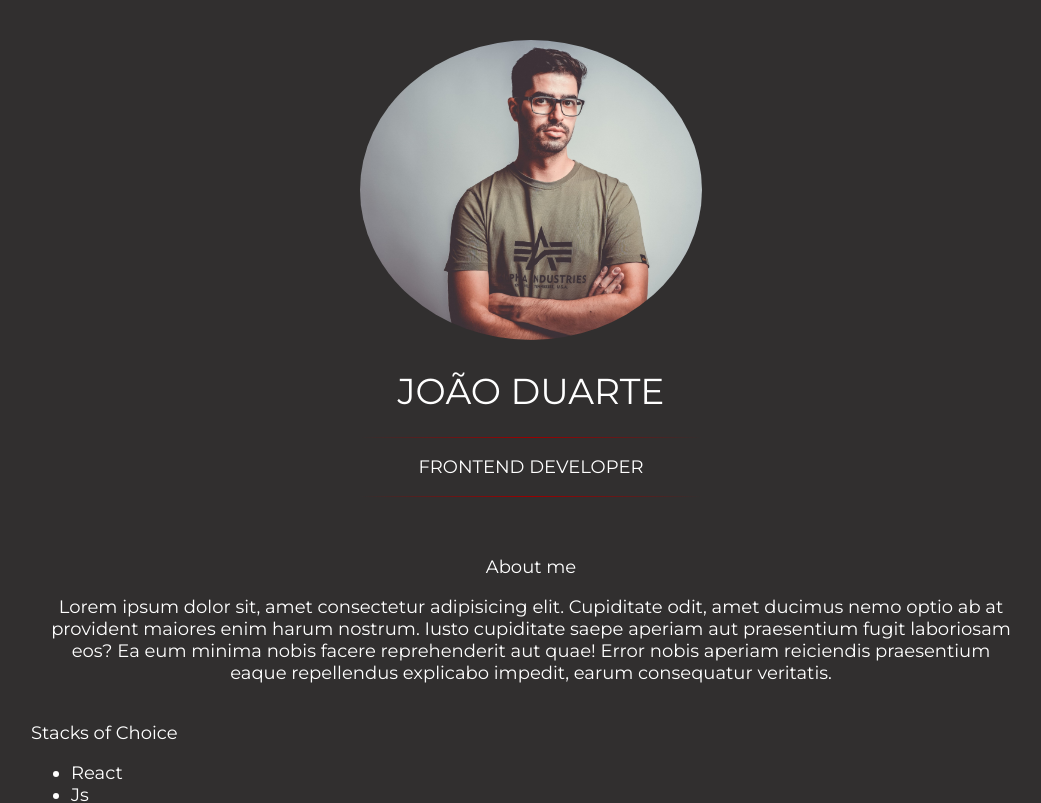
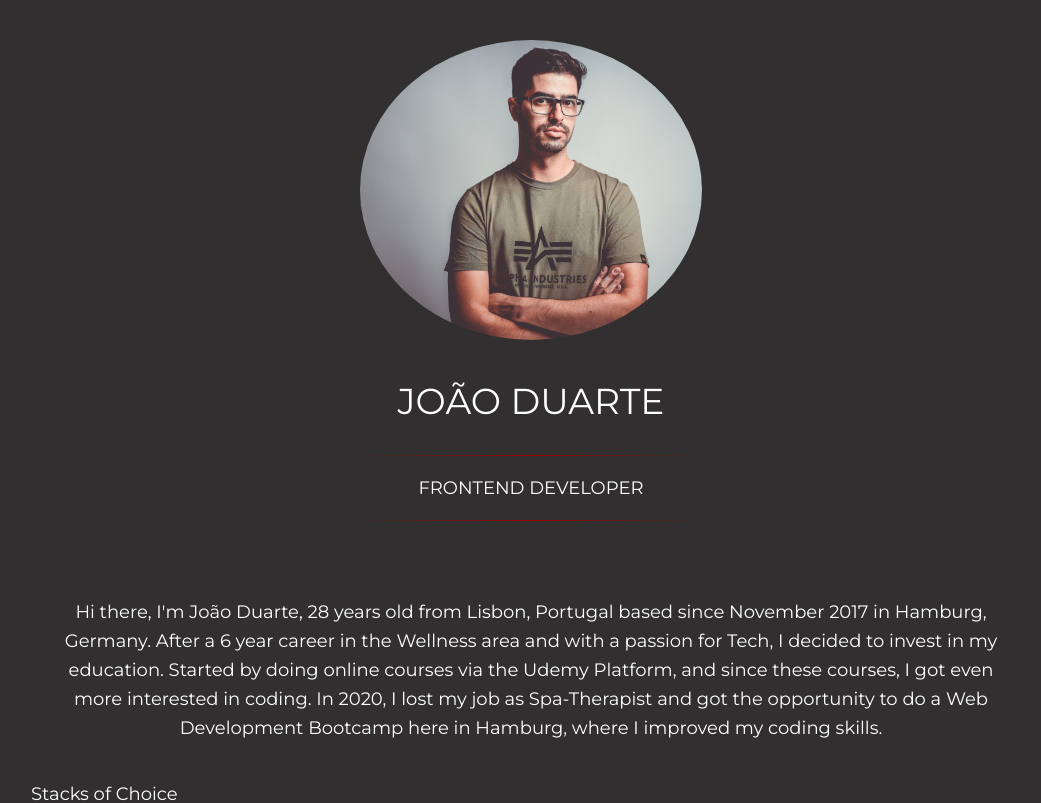
Before and after one commit to Joao17Duarte/react-personal-website, a React (Create React App) app: page / in a window 1280 px wide. Shown: the top 803 px of the page, without its empty margins (109-1150 px from the left). Built offline with nearby package versions, Linux system fonts and the light colour scheme.

Commit message:
Add about me text

```diff
--- a/src/components/GlobalStyle/GlobalStyle.js
+++ b/src/components/GlobalStyle/GlobalStyle.js
@@ -11,6 +11,7 @@ body {
   background-color: #312f2f;
   color:white;
   max-width: 1000px;
+  line-height: 1.6;
 }
 
 .vertical-timeline-element-content {
--- a/src/components/HeroSection/HeroSection.js
+++ b/src/components/HeroSection/HeroSection.js
@@ -16,8 +16,8 @@ export default function HeroSection() {
         </div>
       </HeroPic>
       <AboutMe>
-            About me
-            <p>Lorem ipsum dolor sit, amet consectetur adipisicing elit. Cupiditate odit, amet ducimus nemo optio ab at provident maiores enim harum nostrum. Iusto cupiditate saepe aperiam aut praesentium fugit laboriosam eos? Ea eum minima nobis facere reprehenderit aut quae! Error nobis aperiam reiciendis praesentium eaque repellendus explicabo impedit, earum consequatur veritatis.</p>
+
+            <p>Hi there, I'm João Duarte, 28 years old from Lisbon, Portugal based since November 2017 in Hamburg, Germany. After a 6 year career in the Wellness area and with a passion for Tech, I decided to invest in my education. Started by doing online courses via the Udemy Platform, and since these courses, I got even more interested in coding. In 2020, I lost my job as Spa-Therapist and got the opportunity to do a Web Development Bootcamp here in Hamburg, where I improved my coding skills.</p>
       </AboutMe>
     </HeroWrapper>
 
@@ -33,7 +33,6 @@ const HeroWrapper = styled.div`
   flex-flow: row wrap;
   align-items: baseline;
   justify-content: center;
-  // background: crimson;
   padding: 20px;
 `
 
```
